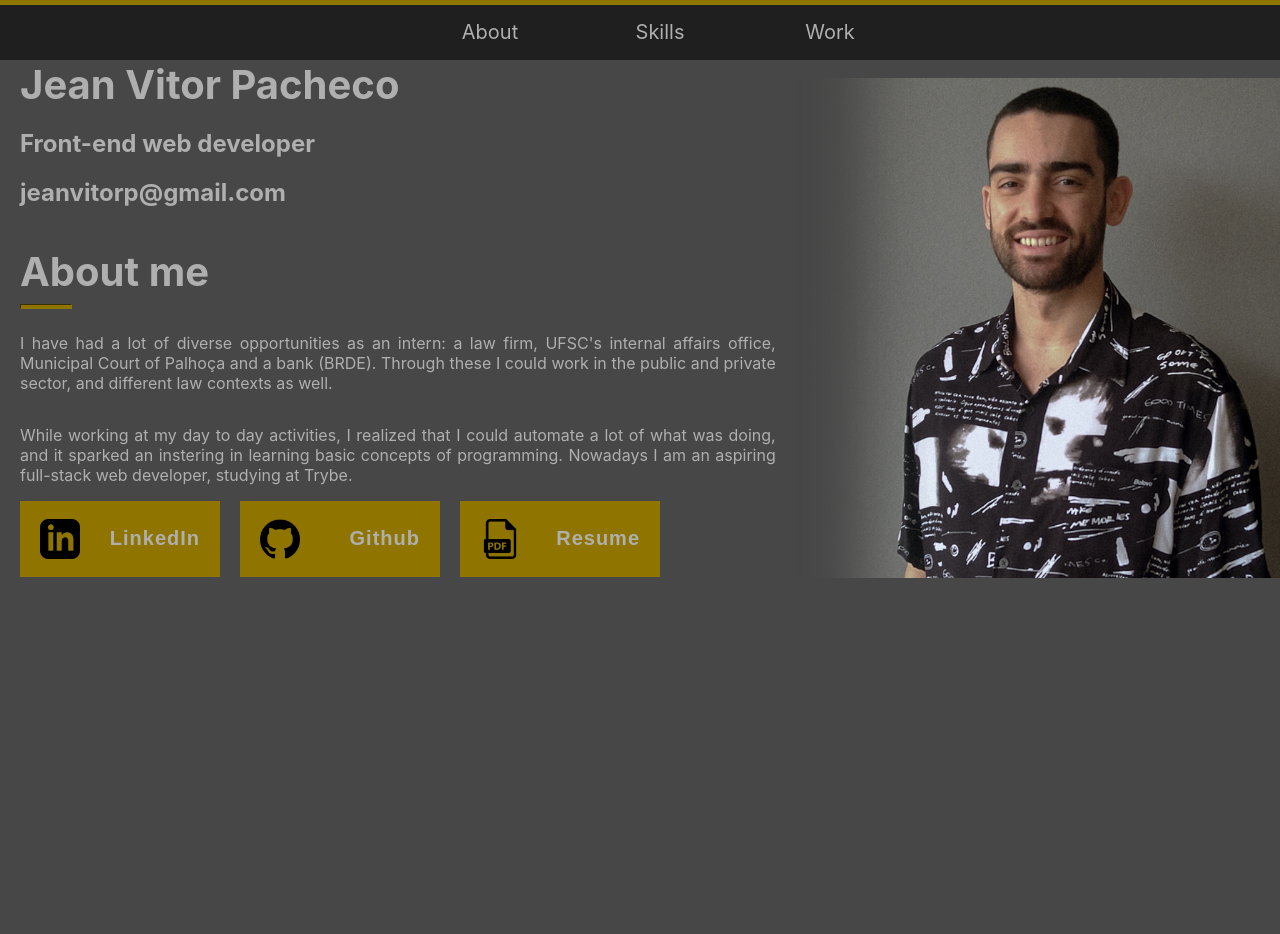
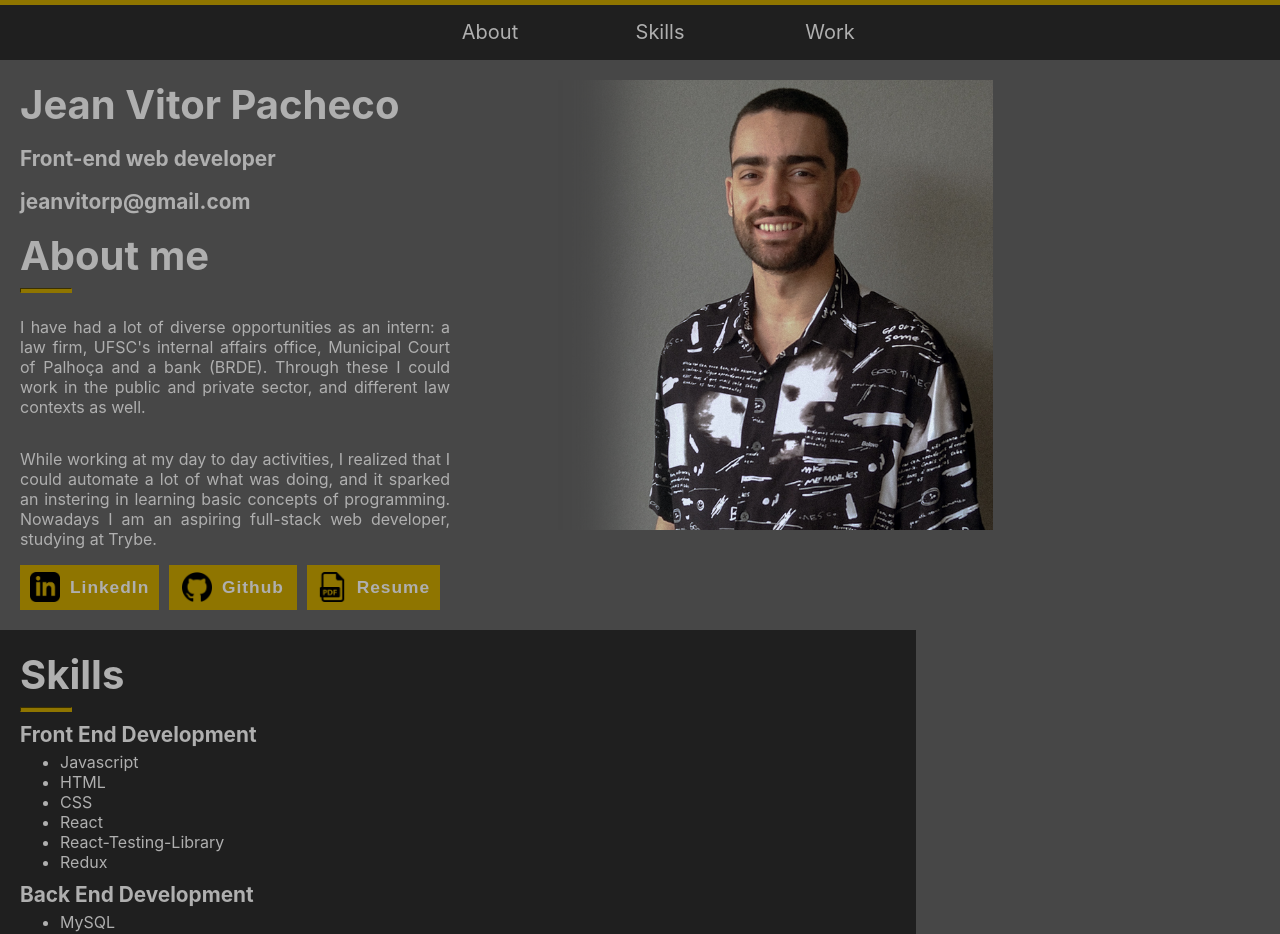
Before and after one commit to JeanVPacheco/personal-portfolio, a React (Create React App) app: page / in a window 1280 px wide. Shown: the top 934 px of the page. Before the commit the page ends 800 px from the top, so only its background shows below. Built offline with nearby package versions, Linux system fonts and the light colour scheme.

Commit message:
Adding the skills info

```diff
--- a/src/App.css
+++ b/src/App.css
@@ -1,22 +1,25 @@
 /* centering the whole page */
-/* html, body {
+html, body {
   height: 100%;
+  font-size: 16px;
 }
 
 html {
   display: table;
-  margin: auto;
+  width: 100%;
 }
 
 body {
   display: table-cell;
-} */
+}
 /* finish centering whole page */
 
 a {
   text-decoration: inherit;
   color: inherit;
   cursor: auto;
+  display: flex;
+  align-items: center;
 }
 
 a:visited {
@@ -32,8 +35,12 @@ body {
 
 h1 {
   margin-top: 0px;
-  font-size: 40px;
+  font-size: 2.5em;
   margin-bottom: 5px;
+}
+
+h2 {
+  font-size: 1.3em;
 }
 
 hr {
@@ -51,6 +58,7 @@ nav {
   width: 100%;
 }
 
+
 ul {
   display: flex;
   flex-direction: row;
@@ -62,54 +70,58 @@ ul {
   background-color: rgb(31, 31, 31);
 }
 
-.about-personal-info {
+.about-section {
+  width: 70vw;
+  padding: 20px 0 20px 20px;
+  background-color: rgb(71, 71, 71);
   display: flex;
-  background-color: rgb(71, 71, 71);
   justify-content: space-between;
-  align-items: center;
+  flex-wrap: wrap;
 }
 
-.about-section {
-  margin: auto;
-  display: flex;
-  flex-direction: column;
+.about-me-text {
+  width: 60%;
+  height: fit-content;
 }
 
 .about-text {
   display: flex;
   flex-direction: column;
   text-align: justify;
-  padding: 20px;
+  width: 80%;
 }
 
 .about-logo {
-  width: 40px;
+  width: 30px;
+  height: 30px;
+  margin-right: 10px;
 }
 
 .about-buttons {
   display: flex;
+  width: 100%;
 }
 
 /* about button CSS */
 
 .btn {
+  align-items: center;
+  background: rgb(143, 117, 0);
   border: none;
+  cursor: pointer;
   color: inherit;
-  background: none;
-  cursor: pointer;
   display: flex;
-  align-items: center;
-  justify-content: space-between;
-  margin-right: 20px;
+  height: 45px;
+  justify-content: center;
   letter-spacing: 1px;
+  margin-right: 10px;
   outline: none;
+  padding: 10px;
   position: relative;
+  transition: all 0.3s;
   -webkit-transition: all 0.3s;
   -moz-transition: all 0.3s;
-  transition: all 0.3s;
-  background: rgb(143, 117, 0);
-  width: 200px;
-  padding: 10px 20px;
+  width: 500px;
 }
 
 .btn:after {
@@ -142,9 +154,9 @@ ul {
 
 /* end of about button CSS */
 
-.contact-info {
+/* .contact-info {
   padding-left: 20px;
-}
+} */
 
 .header-component {
   list-style: none;
@@ -164,8 +176,29 @@ li.header-component {
 }
 
 .profile-picture {
-  width: 500px;
-  height: 500px;
+  width: 40%;
+  max-height: 450px;
+}
+
+.profile-picture img {
+  height: 100%;
+  margin-left: auto;
+  display: block;
+}
+
+.skill-block-title {
+  margin: 10px 0 5px 0;
+}
+
+.skill-list {
+  flex-direction: column;
+}
+
+
+.skills-section {
+  width: 70vw;
+  background-color: rgb(31, 31, 31);
+  padding: 20px 0 20px 20px;
 }
 
 .yellow-bar {
--- a/src/App.js
+++ b/src/App.js
@@ -1,12 +1,12 @@
 import './App.css';
-import About from './Components/About';
-import Header from './Components/Header';
+import { Header, About, Skills } from './Components/';
 
 function App() {
   return (
     <>
       <Header />
       <About />
+      <Skills />
     </>
   );
 }
--- a/src/Components/About.js
+++ b/src/Components/About.js
@@ -6,10 +6,9 @@ import pdf from '../Images/pdf-logo.png';
 function About() {
   return (
     <section className="about-section">
-      <div className="about-personal-info">
       <div className="about-me-text">
         <div className="contact-info">
-            <h1>Jean Vitor Pacheco</h1>
+          <h1 id="about">Jean Vitor Pacheco</h1>
           <h2>Front-end web developer</h2>
           <h2>jeanvitorp@gmail.com</h2>
         </div>
@@ -19,9 +18,9 @@ function About() {
             <hr />
           </div>
           <p>
-              I have had a lot of diverse opportunities as an intern: a law firm, UFSC&apos;s
-              internal affairs office, Municipal Court of Palhoça and a bank (BRDE). Through these I
-              could work in the public and private sector, and different law contexts as well.
+            I have had a lot of diverse opportunities as an intern: a law firm, UFSC&apos;s internal
+            affairs office, Municipal Court of Palhoça and a bank (BRDE). Through these I could work
+            in the public and private sector, and different law contexts as well.
           </p>
           <p>
             While working at my day to day activities, I realized that I could automate a lot of
@@ -29,18 +28,18 @@ function About() {
             Nowadays I am an aspiring full-stack web developer, studying at Trybe.
           </p>
           <div className="about-buttons">
+            <button className="btn">
               <a href="https://www.linkedin.com/in/jeanvpacheco/" target="_blank" rel="noreferrer">
-                <button className="btn">
                 <img src={linkedin} className="about-logo" alt="linkedin logo" />
                 <h2>LinkedIn</h2>
+              </a>
             </button>
-              </a>
+            <button className="btn">
               <a href="https://github.com/JeanVPacheco" target="_blank" rel="noreferrer">
-                <button className="btn">
                 <img src={github} className="about-logo" alt="github logo" />
                 <h2>Github</h2>
+              </a>
             </button>
-              </a>
             <button className="btn">
               <img src={pdf} className="about-logo" alt="pdf logo" />
               <h2>Resume</h2>
@@ -48,7 +47,8 @@ function About() {
           </div>
         </div>
       </div>
-        <img src={profile} className="profile-picture" alt="profile-picture" />
+      <div className="profile-picture">
+        <img src={profile} alt="profile-picture" />
       </div>
     </section>
   );
--- a/src/Components/Header.js
+++ b/src/Components/Header.js
@@ -4,8 +4,12 @@ function Header() {
       <nav>
         <div className="yellow-bar" />
         <ul>
-          <li className="header-component">About</li>
-          <li className="header-component">Skills</li>
+          <a href="#about">
+            <li className="header-component">About</li>
+          </a>
+          <a href="#skills">
+            <li className="header-component">Skills</li>
+          </a>
           <li className="header-component">Work</li>
         </ul>
       </nav>
--- /dev/null
+++ b/src/Components/Skills.js
@@ -0,0 +1,32 @@
+function Skills() {
+  return (
+    <section className="skills-section">
+      <div className="skills-title">
+        <h1 id="skills">Skills</h1>
+        <hr />
+      </div>
+      <h2 className="skill-block-title">Front End Development</h2>
+      <ul className="skill-list">
+        <li>Javascript</li>
+        <li>HTML</li>
+        <li>CSS</li>
+        <li>React</li>
+        <li>React-Testing-Library</li>
+        <li>Redux</li>
+      </ul>
+      <h2 className="skill-block-title">Back End Development</h2>
+      <ul className="skill-list">
+        <li>MySQL</li>
+        <li>MongoDB</li>
+        <li>NodeJS</li>
+      </ul>
+      <h2 className="skill-block-title">Other Skills</h2>
+      <ul className="skill-list">
+        <li>GIT</li>
+        <li>Docker</li>
+      </ul>
+    </section>
+  );
+}
+
+export default Skills;
--- /dev/null
+++ b/src/Components/index.js
@@ -0,0 +1,5 @@
+import About from './About';
+import Header from './Header';
+import Skills from './Skills';
+
+export { About, Header, Skills };
```
Lines whose indentation alone changed are shown as unchanged.
